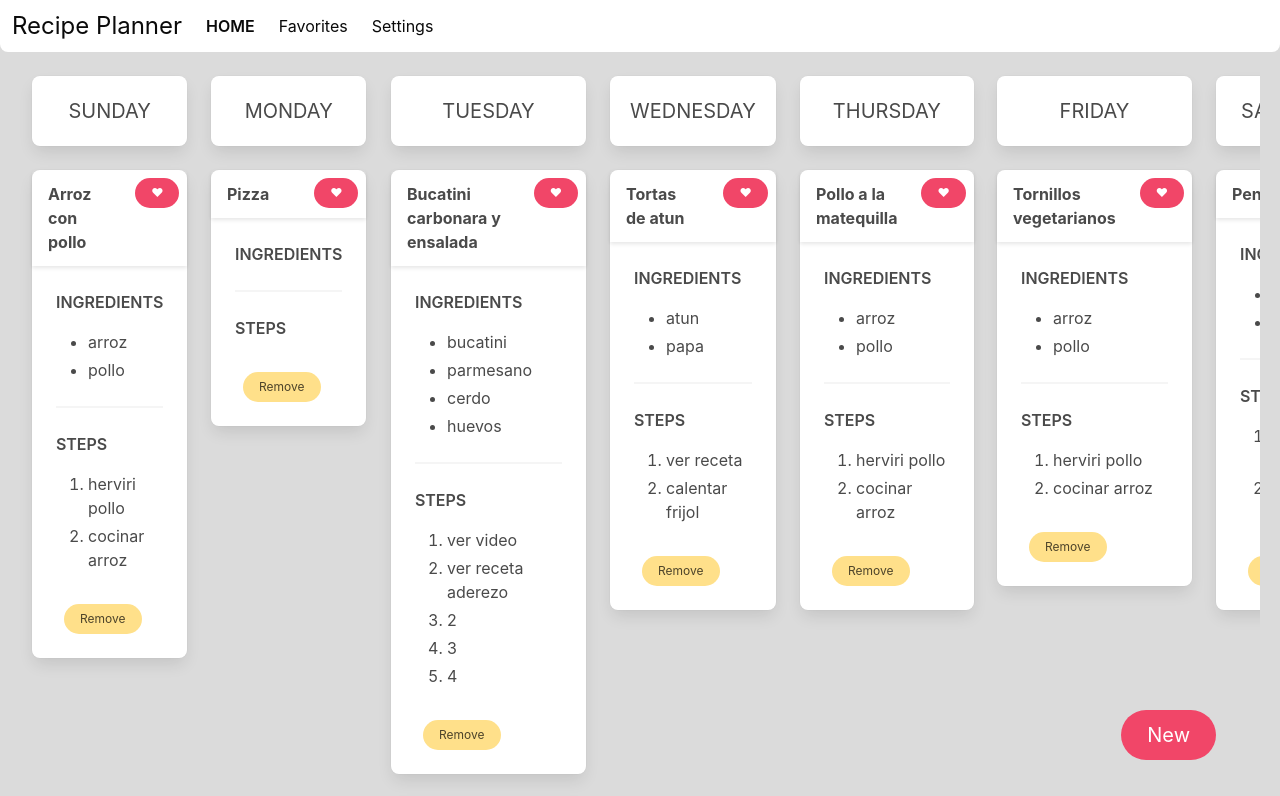
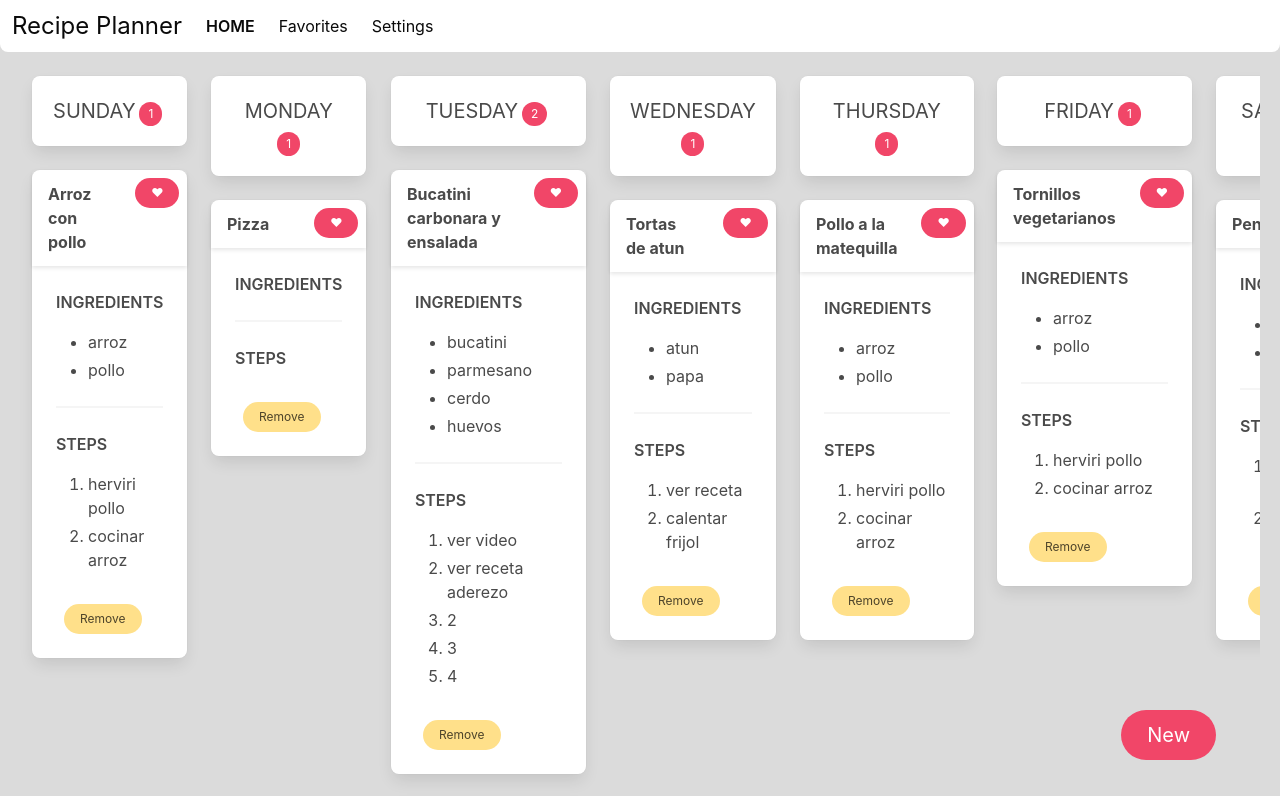
Before and after one commit to JulianHerreraH/recipes-planner, a React (Create React App) app: page / in a window 1280 px wide. Shown: the top 796 px of the page. Built offline with nearby package versions, Linux system fonts and the light colour scheme.

Commit message:
Days have counter

```diff
--- a/src/Components/RecipeList.js
+++ b/src/Components/RecipeList.js
@@ -7,12 +7,15 @@ const onDragOver = (evt) => {
   evt.preventDefault();
 };
 
-const RenderDayArticle = ({ day }) => {
+const RenderDayArticle = ({ day, total }) => {
   const context = useContext(ThemeContext);
   const theme = context.isLightTheme ? context.cardLight : context.cardDark;
   return (
     <article className={`box ${theme} all-rounded has-text-centered`}>
-      <p className="is-size-5-tablet is-uppercase">{day}</p>
+      <div className="is-size-5-tablet is-uppercase">{day}
+
+      <span className="tag is-rounded is-small is-danger mx-1">{total}</span>
+      </div>
     </article>
   );
 };
@@ -20,7 +23,7 @@ const RenderDayArticle = ({ day }) => {
 const RenderColumn = ({ day, recipes, removeRecipe }) => {
   return (
     <div className={`tile is-parent is-vertical  droppable`}>
-      <RenderDayArticle day={day} key={day} />
+      <RenderDayArticle day={day} key={day} total={recipes.length} />
       {recipes.map(recipe => (
         <RecipeCard
           recipe={recipe}
```
